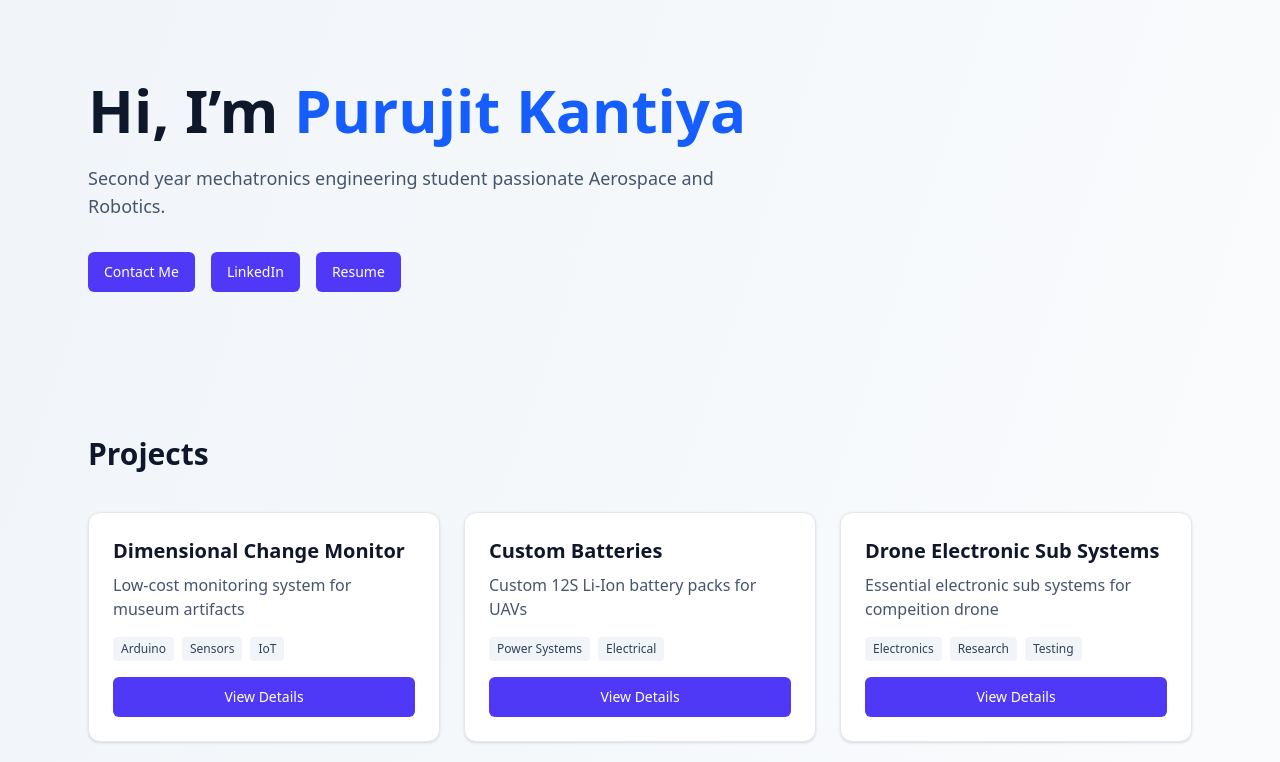
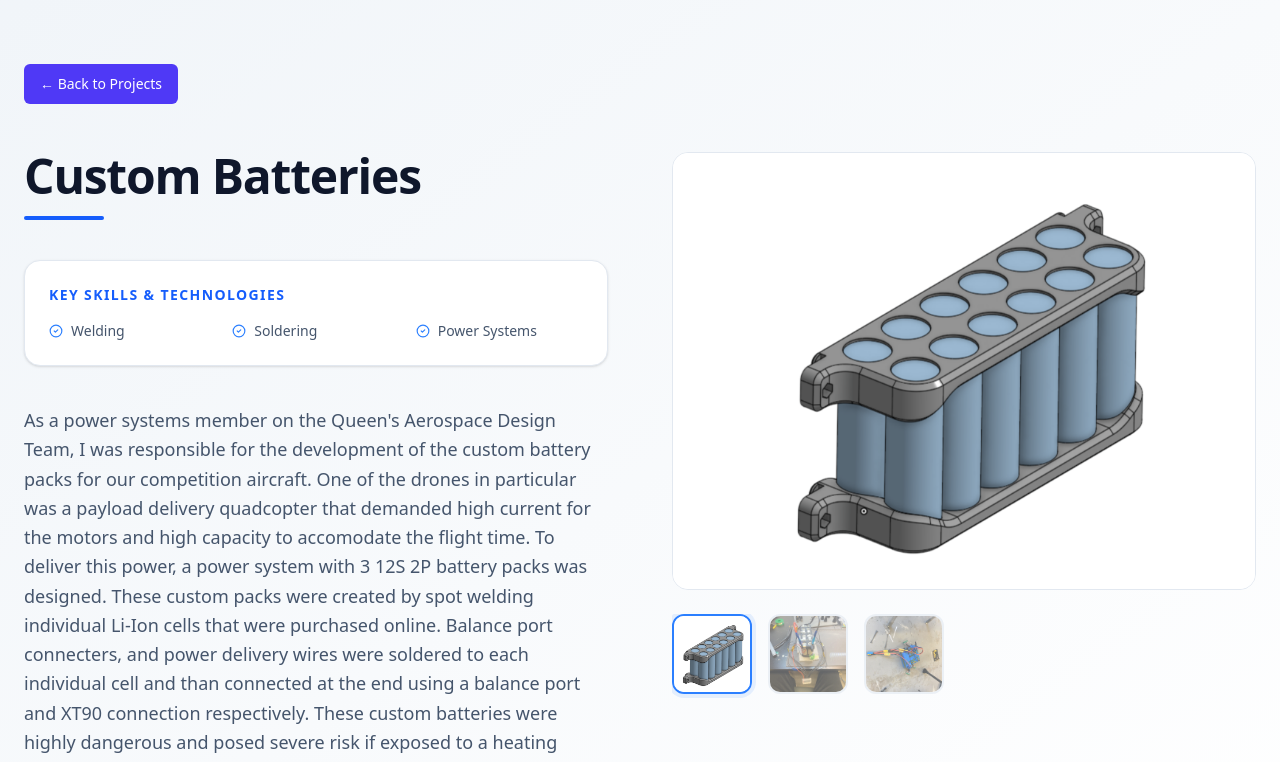
Before and after one commit to purujitk/portfolio, a React (Vite) app: page /#/projects/custom-batteries in a window 1280 px wide. Before the commit this address led to /. Shown: the top 762 px of the page. Built offline with nearby package versions, Linux system fonts and the light colour scheme.

Commit message:
added new resume + project desc

```diff
--- a/src/pages/Home.jsx
+++ b/src/pages/Home.jsx
@@ -108,7 +108,7 @@
 
           <Button variant="outline" asChild>
             <a
-              href="/portfolio/Resume_Purujit_Kantiya_26.pdf"
+              href="Resume_Purujit_Kantiya_26.pdf"
               download="resume_purujit_kantiya.pdf"
               className="resume-button"
             >
--- a/src/pages/ProjectDetail.jsx
+++ b/src/pages/ProjectDetail.jsx
@@ -63,8 +63,8 @@
   "mobile-robot": {
     title: "Autonomous Mobile Robot",
     skills: ["ROS2", "Python", "Nav2"],
-    description: "",
-    image: [],
+    description: "This project involved developing an autonomous mobile rover using ROS2 on a Raspberry Pi, integrating sensing, control, mapping, and navigation into a unified autonomy stack. The system was built around three core ROS2 packages: a bring-up package for system orchestration, a robot description package (URDF/TF2) for frame management, and a LiDAR driver (rplidar_ros) for perception. Low-level control used closed-loop PI motor control via an Arduino interface, with encoder feedback used to estimate odometry and maintain stable motion. Mapping and localization were achieved using a 2D LiDAR combined with wheel encoder data in the SLAM Toolbox, producing real-time occupancy grid maps of the environment. These maps were used as the basis for autonomous operation. Navigation was implemented using the ROS2 Nav2 stack, including global path planning (NavFn), local obstacle avoidance (regulated pure pursuit), and behavior tree-based mission control. The system successfully supported full autonomous navigation to user-defined goals in a mapped environment. A custom bring-up system coordinated all components and ensured proper launch sequencing between LiDAR, SLAM, and Nav2 for reliable operation. Overall, the project successfully demonstrated a complete SLAM-based autonomous navigation system, culminating in working Nav2 autonomy on the rover.",
+    image: ["images/203.jpeg"],
   },
 };
 
```
